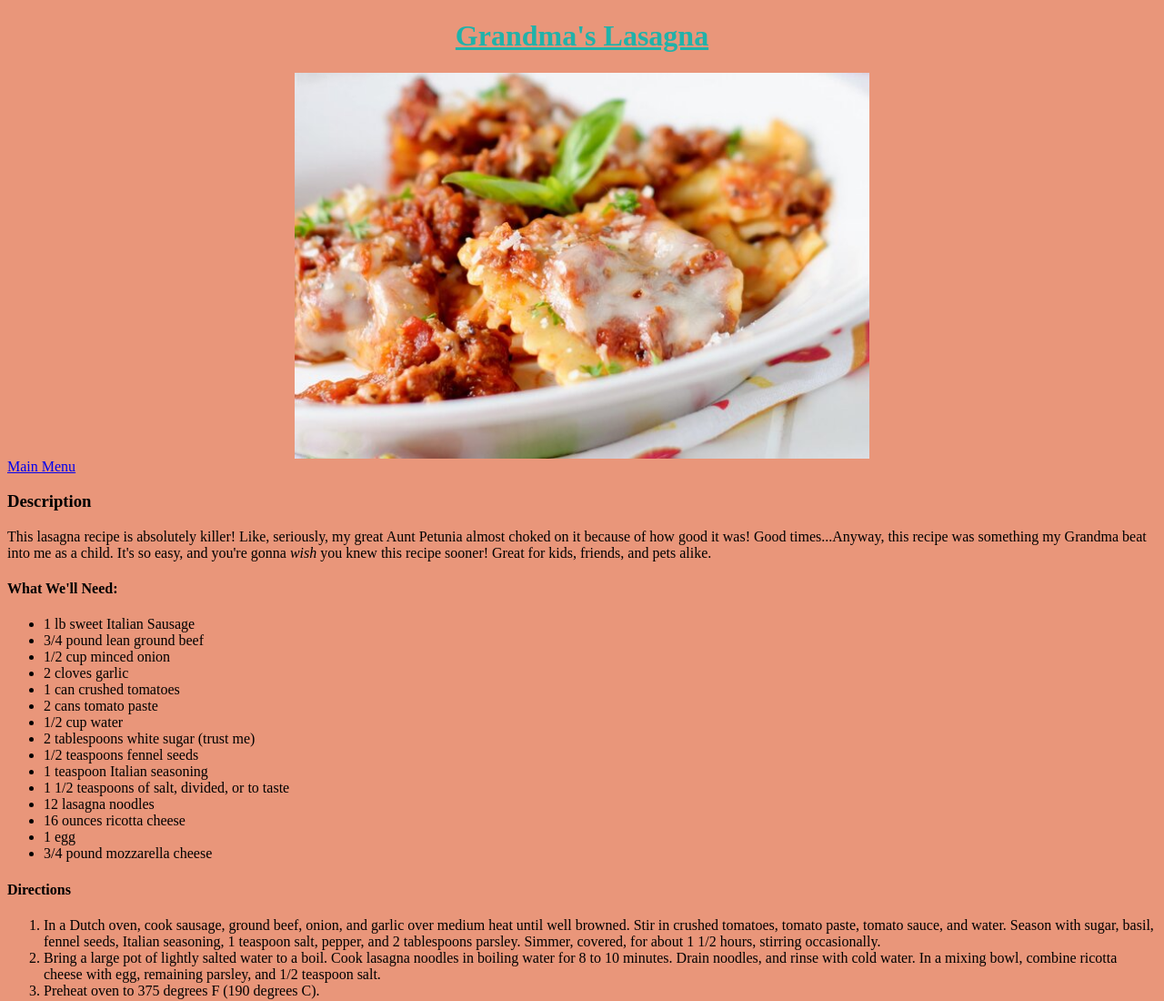
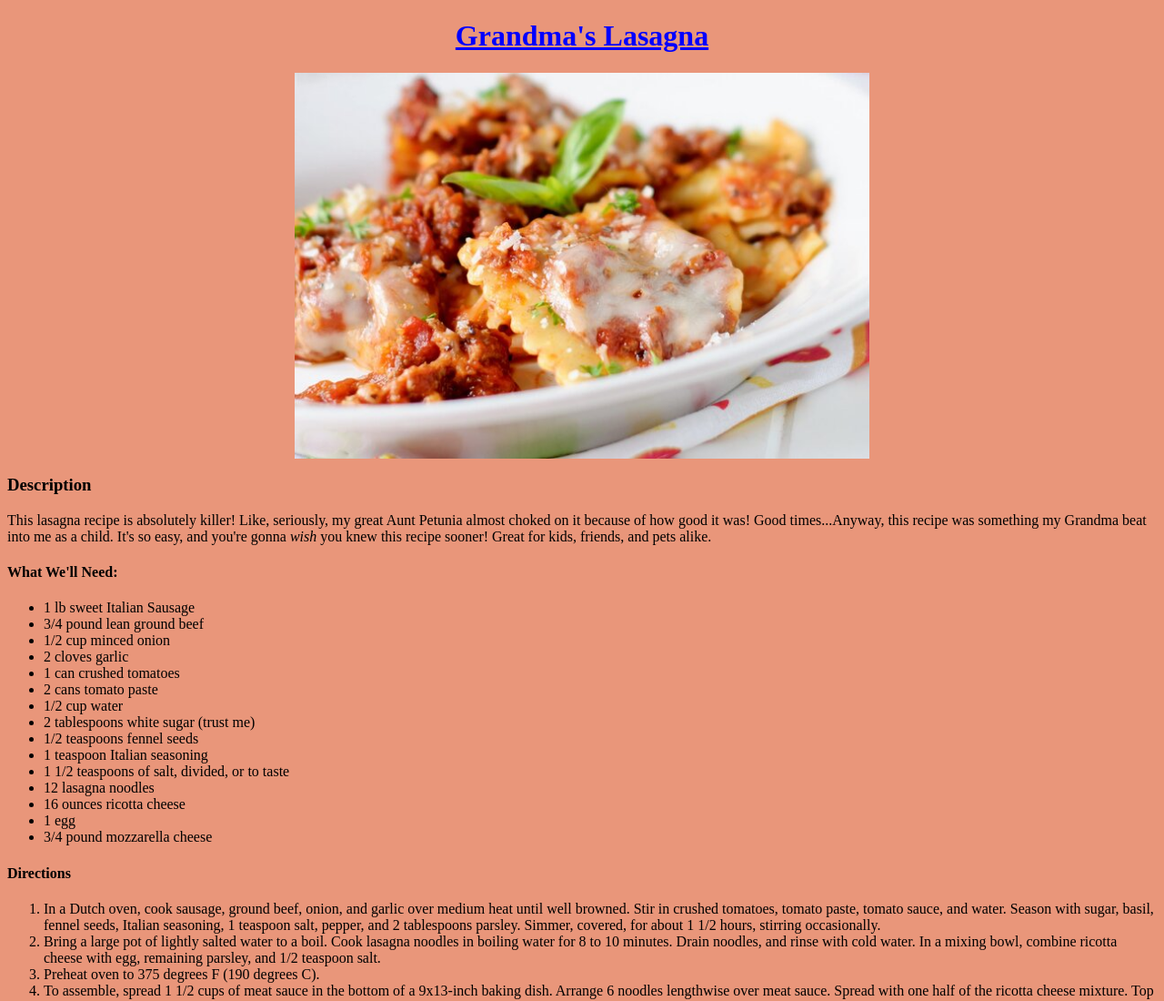
Before and after one commit to nilbxg/odin-recipes, a plain HTML site: page recipes/lasagna.html in a window 1280 px wide. Shown: the top 1100 px of the page at 91% size. Drawn offline with Linux system fonts and the light colour scheme.

Commit message:
Tweaked CSS

```diff
--- a/recipes/lasagna.html
+++ b/recipes/lasagna.html
@@ -12,7 +12,8 @@
             Grandma's Lasagna
         </h1>
         <img src="../images/lasagna.jpeg" alt="perfect lasagna" class="center-img">
-        <a href="index.html">Main Menu</a>
+
+
         <h3>Description</h3>
         <p>This lasagna recipe is absolutely killer! Like, seriously, my great Aunt Petunia almost choked on it because of how good it was! Good times...Anyway, this recipe was something my Grandma beat into me as a child. It's so easy, and you're gonna <em>wish</em> you knew this recipe sooner! Great for kids, friends, and pets alike.</p>
 
--- a/styles.css
+++ b/styles.css
@@ -6,8 +6,7 @@ h1 {
     text-align: center;
     font-weight: bold;
     text-decoration: underline;
-    color:lightseagreen
-
+    color:blue;
 }
 
 .center-img {
@@ -15,6 +14,7 @@ h1 {
     margin-left: auto;
     margin-right: auto;
     width: 50%;
+    height: auto;
 }
 
 .center {
```
Also changed, not shown: recipes/chicken-wings.html (+0 -1 lines).
